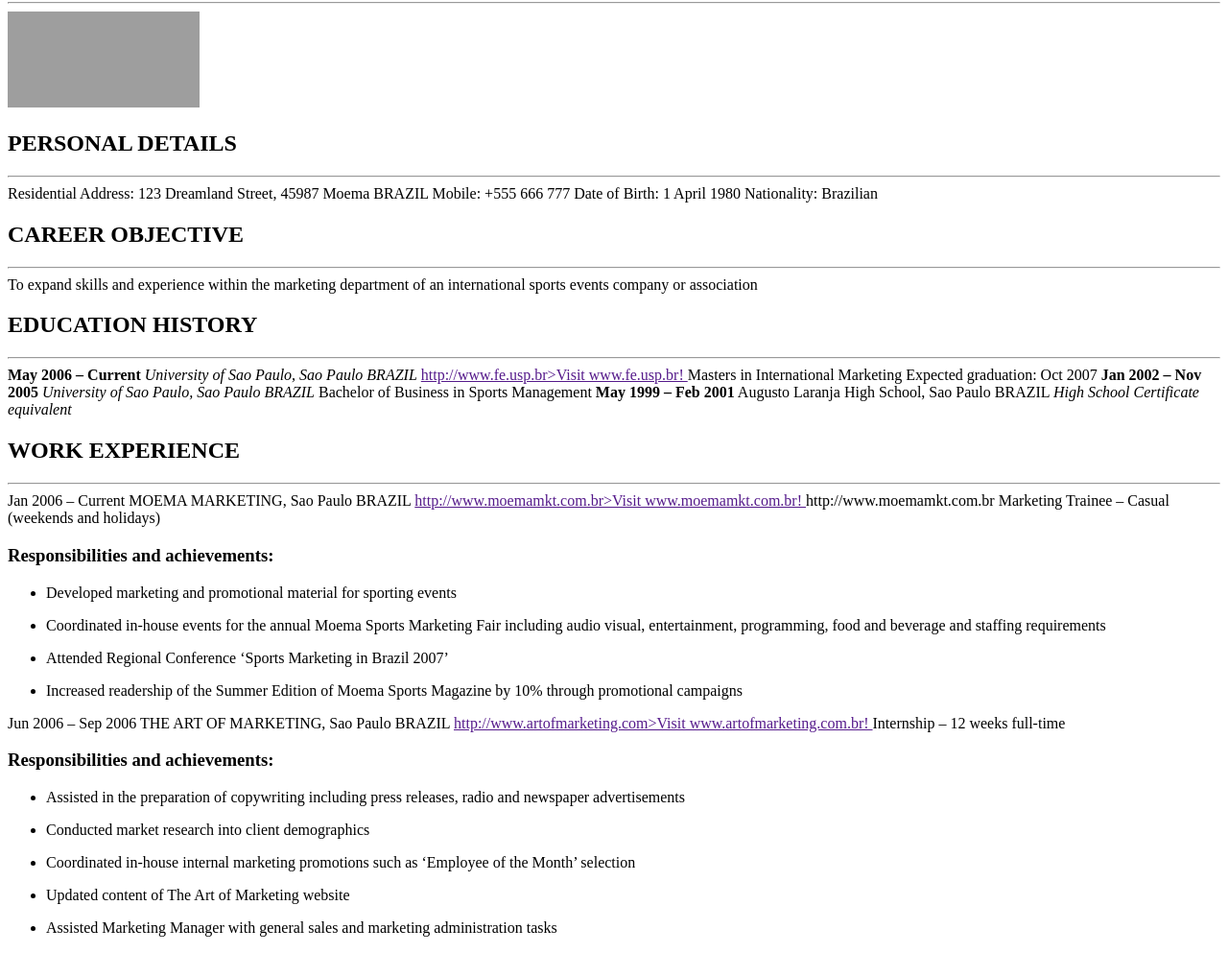
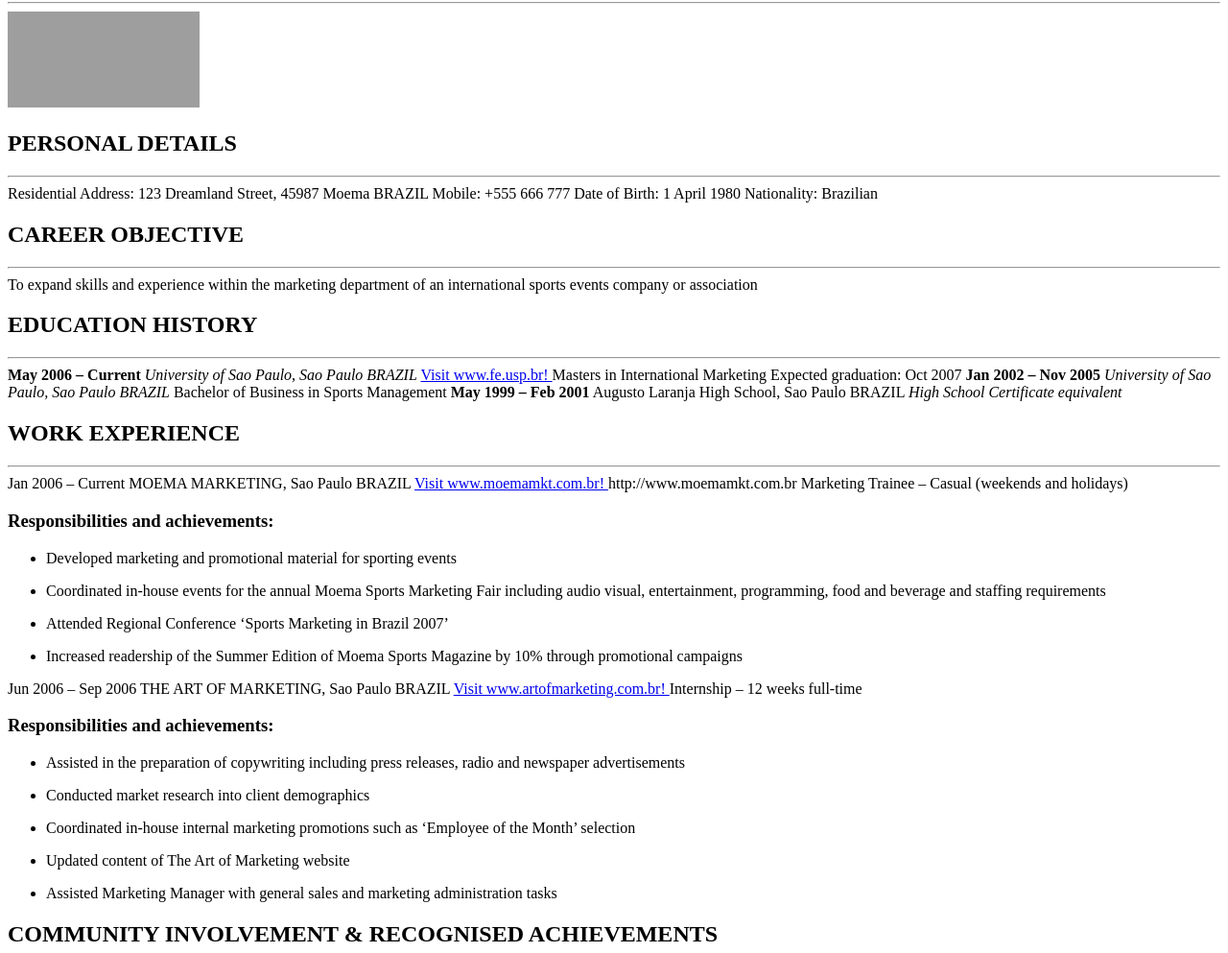
Before and after one commit to darushanov02/Resume, a plain HTML site: page index.html in a window 1280 px wide. Shown: the part 78-1071 px from the top of the page at 96% size. Drawn offline with Linux system fonts and the light colour scheme; grey boxes are pictures that could not be loaded.

Commit message:
corrected href

```diff
--- a/index.html
+++ b/index.html
@@ -1,5 +1,5 @@
 <!DOCTYPE html>
-<html>
+<html lang="en">
 <head>
     <meta charset="utf-8">
     <meta name="viewport" content="width=device-width">
@@ -24,7 +24,8 @@
     <hr>
     <strong>May 2006 – Current</strong>
     <i>University of Sao Paulo, Sao Paulo BRAZIL</i>
-    <a href>http://www.fe.usp.br>Visit www.fe.usp.br! </a>
+
+    <a href="http://www.fe.usp.br"> Visit www.fe.usp.br! </a>
     Masters in International Marketing
     Expected graduation: Oct 2007
     <strong>Jan 2002 – Nov 2005</strong>
@@ -38,7 +39,7 @@
     <hr>
     Jan 2006 – Current
     MOEMA MARKETING, Sao Paulo BRAZIL
-    <a href>http://www.moemamkt.com.br>Visit www.moemamkt.com.br! </a>
+    <a href="http://www.moemamkt.com.br">Visit www.moemamkt.com.br! </a>
     http://www.moemamkt.com.br
     Marketing Trainee – Casual (weekends and holidays)
     <h3>Responsibilities and achievements:</h3>
@@ -63,7 +64,7 @@
     </ul>
     Jun 2006 – Sep 2006
     THE ART OF MARKETING, Sao Paulo BRAZIL
-    <a href>http://www.artofmarketing.com>Visit www.artofmarketing.com.br! </a>
+    <a href= "http://www.artofmarketing.com">Visit www.artofmarketing.com.br! </a>
     Internship – 12 weeks full-time
     <h3>Responsibilities and achievements:</h3>
     <ul>
```
